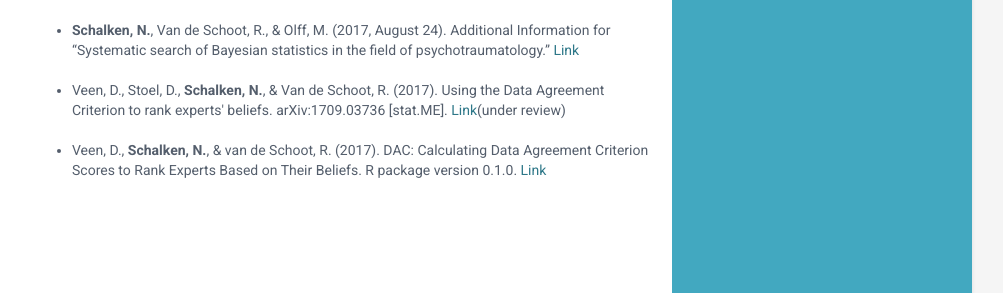
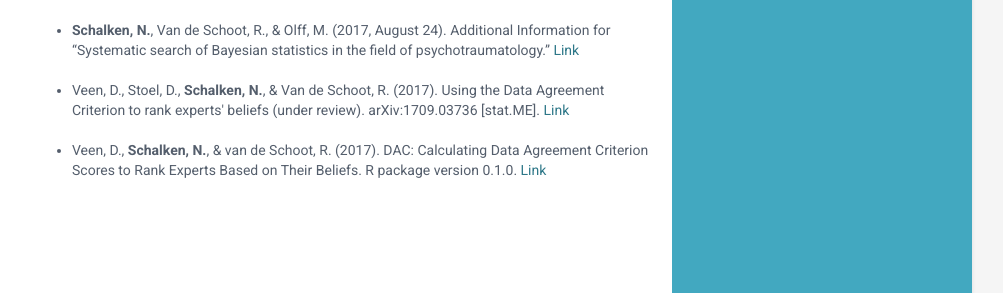
Before and after one commit to NaomiSchalken/naomischalken.github.io, a Jekyll site: the page built from index.html, in a window 1280 px wide. Shown: the part 1084-1377 px from the top of the page, without its empty margins (168-1171 px from the left). Built offline with Jekyll 4.4.1, drawn with Linux system fonts in a browser that asks for light colours.

```diff
--- a/_includes/projects.html
+++ b/_includes/projects.html
@@ -13,7 +13,7 @@
   <br>
   <li> <b>Schalken, N.</b>, Van de Schoot, R., & Olff, M. (2017, August 24). Additional Information for “Systematic search of Bayesian statistics in the field of psychotraumatology.” <a href="https://osf.io/wxkpu/">Link</a></li>
   <br>
-  <li> Veen, D., Stoel, D., <b>Schalken, N.</b>, & Van de Schoot, R. (2017). Using the Data Agreement Criterion to rank experts' beliefs. arXiv:1709.03736 [stat.ME]. <a href="https://arxiv.org/abs/1709.03736">Link</a>(under review)</li>
+  <li> Veen, D., Stoel, D., <b>Schalken, N.</b>, & Van de Schoot, R. (2017). Using the Data Agreement Criterion to rank experts' beliefs (under review). arXiv:1709.03736 [stat.ME]. <a href="https://arxiv.org/abs/1709.03736">Link</a></li>
   <br>
   <li> Veen, D., <b>Schalken, N.</b>, & van de Schoot, R. (2017). DAC: Calculating Data Agreement Criterion Scores to Rank Experts Based on Their Beliefs. R package version 0.1.0. <a href="https://CRAN.R-project.org/package=DAC">Link</a></li>
   </ul>
```
